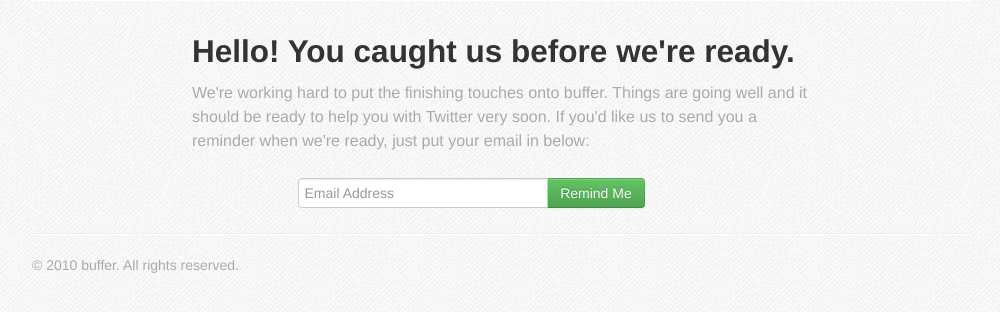
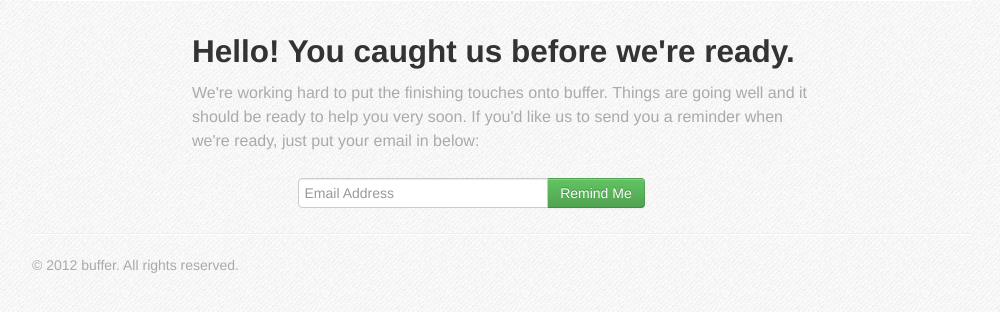
Before and after one commit to bhardin/landing_pages, a Jekyll site: the page built from return.html, in a window 1280 px wide. Shown: the part 138-450 px from the top of the page, without its empty margins (138-1138 px from the left). Built offline with Jekyll 4.4.1, drawn with Linux system fonts in a browser that asks for light colours.

Commit message:
First level of abstraction

```diff
--- a/_config.yml
+++ b/_config.yml
@@ -1 +1,5 @@
 auto: true
+
+
+app_name: buffer
+main_value: Tweet more consistently with buffer
--- /dev/null
+++ b/_includes/footer.html
@@ -0,0 +1,3 @@
+<div class="footer">
+	<p>&copy; {{ site.time | date: "%Y" }} {{ site.app_name }}. All rights reserved.</p>
+</div>
--- a/_layouts/default.html
+++ b/_layouts/default.html
@@ -22,8 +22,20 @@
   </head>
 
 <body>
+	<div class="container">
+  <hr/>
 
+  <div class="jumbotron">
+    <h1>{{ site.main_value }}</h1>
+  </div>
+
+  <hr/>
 	{{ content }}
+	<hr/>
+
+  {% include footer.html %}
+
+  </div>
 
 	<!-- Placed at the end of the document so the pages load faster -->
 	{% include bootstrap.js.html %}
--- /dev/null
+++ b/_layouts/email_page.html
@@ -0,0 +1,5 @@
+---
+layout: default
+---
+
+{{ content }}
--- a/return.html
+++ b/return.html
@@ -1,21 +1,10 @@
 ---
-layout: default
-main_heading: Tweet more consistently with buffer
-button_text: Plans & Pricing
+layout: email_page
 ---
-
-<div class="container">
-<hr/>
-	<div class="jumbotron">
-    <h1>{{ page.main_heading }}</h1>
-  </div>
-
-	<hr/>
-
 <div class="row-fluid result">
   <div class="span8 offset2">
     <h2>Hello! You caught us before we're ready.</h2>
-      <p>We're working hard to put the finishing touches onto buffer. Things are going well and it should be ready to help you with Twitter very soon. If you'd like us to send you a reminder when we're ready, just put your email in below:</p>
+    <p>We're working hard to put the finishing touches onto {{ site.app_name }}. Things are going well and it should be ready to help you very soon. If you'd like us to send you a reminder when we're ready, just put your email in below:</p>
 
     <div class="input-append">
     <input class="span5 offset2" id="appendedInputButton" type="text" placeholder="Email Address">
@@ -23,12 +12,3 @@
     </div>
   </div>
 </div>
-
-
-  <hr>
-
-  <div class="footer">
-    <p>&copy; 2010 buffer. All rights reserved.</p>
-  </div>
-
-</div> <!-- /container -->
```
Also changed, not shown: index.html (+8 -21 lines). Lines whose indentation alone changed are shown as unchanged.
